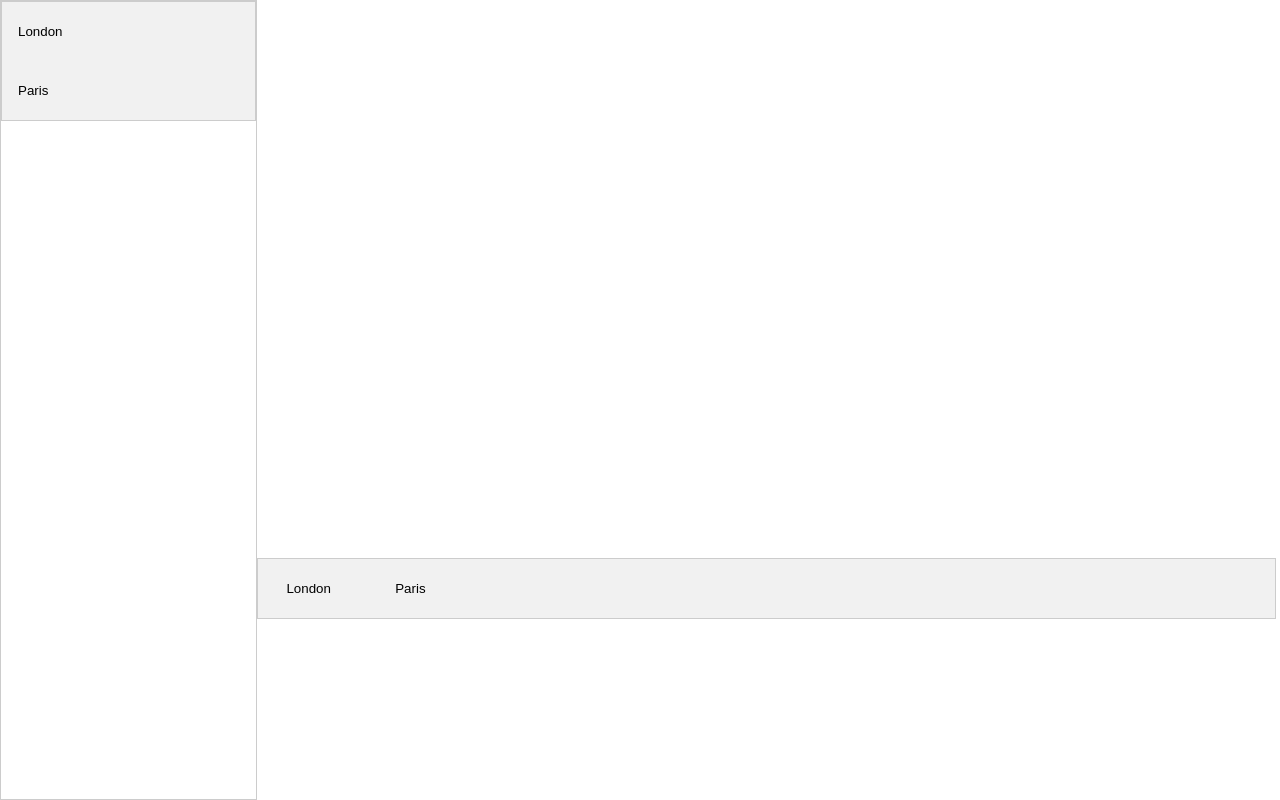
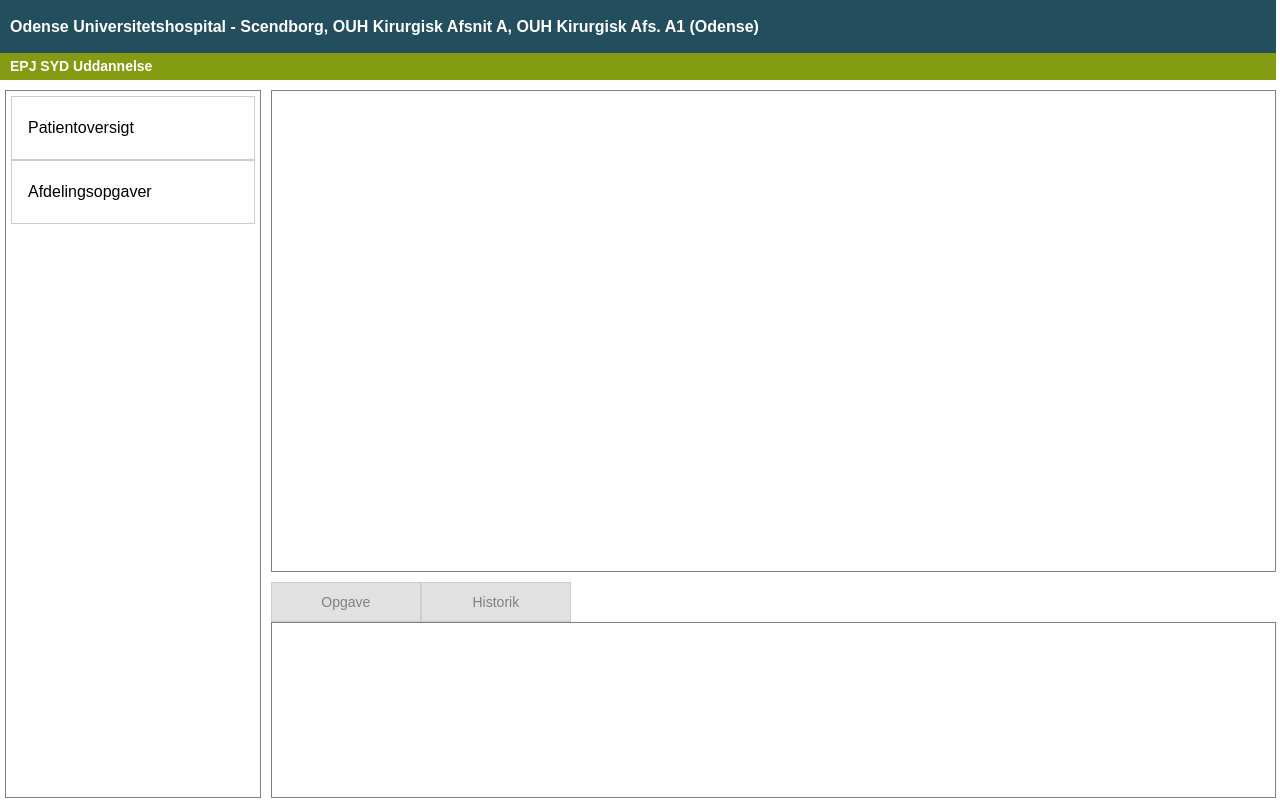
Before and after one commit to rubenbaskaran/epj-syd-extension, a React (Create React App) app: page / in a window 1280 px wide. Built offline with nearby package versions, Linux system fonts and the light colour scheme.

Commit message:
made UI look like EPJ syd

```diff
--- /dev/null
+++ b/src/AfdelingsopgaverMenuContent.js
@@ -0,0 +1,12 @@
+import React from "react";
+import "./App.css";
+
+function AfdelingsopgaverMenuContent() {
+  return (
+    <div>
+      <h2>Afdelingsopgaver</h2>
+    </div>
+  );
+}
+
+export default AfdelingsopgaverMenuContent;
--- a/src/App.css
+++ b/src/App.css
@@ -1,26 +1,38 @@
 /* Menu & tab */
 
-.menu,
+.menu {
+  margin: 5px;
+}
+
 .tab {
-  border: 1px solid #ccc;
-  background-color: #f1f1f1;
+  display: flex;
+  background-color: white;
+  margin-left: 10px;
+  align-items: flex-end;
+  justify-content: left;
 }
 
 .menu button {
-  background-color: inherit;
+  background-color: white;
   padding: 22px 16px;
-  border: none;
+  border: 1px solid #ccc;
   cursor: pointer;
   text-align: left;
   width: 100%;
+  font-family: arial;
+  font-size: 16px;
 }
 
 .tab button {
-  background-color: inherit;
-  padding: 22px 16px;
-  border: none;
+  width: 150px;
+  height: 40px;
+  background-color: #e1e1e1;
+  padding: 10px;
+  border: 1px solid #ccc;
   cursor: pointer;
-  width: 10%;
+  font-family: arial;
+  font-size: 14px;
+  color: grey;
 }
 
 .menu button:hover,
@@ -29,14 +41,30 @@
   background-color: #ddd;
 }
 
-.menu button.active,
-.tab button.active {
-  background-color: #bbb;
+.menu button.active {
+  background-color: #d5e0e2;
 }
 
-.menucontent,
+.tab button.active {
+  background-color: white;
+  font-size: 16px;
+  color: black;
+}
+
+.menucontent {
+  padding-left: 12px;
+  border: 1px solid #7f7f7f;
+  height: 100%;
+  margin-left: 10px;
+  margin-bottom: 10px;
+  margin-top: 10px;
+}
+
 .tabcontent {
-  padding: 6px 12px;
+  padding-left: 12px;
+  border: 1px solid #7f7f7f;
+  height: 100%;
+  margin-left: 10px;
 }
 
 /* END */
--- a/src/App.js
+++ b/src/App.js
@@ -1,20 +1,26 @@
 import React from "react";
 import "./App.css";
-import LondonMenuContent from "./LondonMenuContent";
-import ParisMenuContent from "./ParisMenuContent";
-import LondonTabContent from "./LondonTabContent";
-import ParisTabContent from "./ParisTabContent";
+import PatientoversigtMenuContent from "./PatientoversigtMenuContent";
+import AfdelingsopgaverMenuContent from "./AfdelingsopgaverMenuContent";
+import OpgaveTabContent from "./OpgaveTabContent";
+import HistorikTabContent from "./HistorikTabContent";
 
 function App() {
   const [chosenMenuItem, setChosenMenuItem] = React.useState(null);
   const [chosenTabItem, setChosenTabItem] = React.useState(null);
   const [chosenTableRowData, setChosenTableRowData] = React.useState(null);
 
+  React.useEffect(() => {
+    if (chosenTableRowData != null) {
+      document.getElementById("myBtn").click();
+    }
+  }, [chosenTableRowData]);
+
   return (
     <div
       style={{
         display: "flex",
-        flexDirection: "row",
+        flexDirection: "column",
         height: "99.7vh",
         width: "99.7vw",
       }}
@@ -22,25 +28,72 @@ function App() {
       <div
         style={{
           display: "flex",
+          flex: 1,
+          flexDirection: "column",
+        }}
+      >
+        <div
+          style={{
+            display: "flex",
+            flex: 2,
+            backgroundColor: "#234E5E",
+            color: "white",
+            alignItems: "center",
+            fontFamily: "arial",
+            fontSize: "16px",
+            fontWeight: "bold",
+            paddingLeft: "10px",
+          }}
+        >
+          Odense Universitetshospital - Scendborg, OUH Kirurgisk Afsnit A, OUH
+          Kirurgisk Afs. A1 (Odense)
+        </div>
+        <div
+          style={{
+            display: "flex",
+            flex: 1,
+            backgroundColor: "#839C12",
+            color: "white",
+            alignItems: "center",
+            fontFamily: "arial",
+            fontSize: "14px",
+            fontWeight: "bold",
+            paddingLeft: "10px",
+          }}
+        >
+          EPJ SYD Uddannelse
+        </div>
+      </div>
+      <div
+        style={{
+          display: "flex",
+          flex: 9,
+          flexDirection: "row",
+        }}
+      >
+        <div
+          style={{
+            display: "flex",
             flexDirection: "column",
             flex: 1,
-          height: "100%",
+            marginTop: 10,
+            marginLeft: 5,
             backgroundColor: "white",
-          border: "1px solid #ccc",
+            border: "1px solid #7f7f7f",
           }}
         >
           <div className="menu">
             <button
-            className={chosenMenuItem === "London" ? "active" : ""}
-            onClick={() => setChosenMenuItem("London")}
+              className={chosenMenuItem === "Patientoversigt" ? "active" : ""}
+              onClick={() => setChosenMenuItem("Patientoversigt")}
             >
-            London
+              Patientoversigt
             </button>
             <button
-            className={chosenMenuItem === "Paris" ? "active" : ""}
-            onClick={() => setChosenMenuItem("Paris")}
+              className={chosenMenuItem === "Afdelingsopgaver" ? "active" : ""}
+              onClick={() => setChosenMenuItem("Afdelingsopgaver")}
             >
-            Paris
+              Afdelingsopgaver
             </button>
           </div>
         </div>
@@ -61,10 +114,16 @@ function App() {
               backgroundColor: "white",
             }}
           >
-          {chosenMenuItem === "London" && (
-            <LondonMenuContent setChosenTableRow={setChosenTableRowData} />
+            <div className="menucontent">
+              {chosenMenuItem === "Patientoversigt" && (
+                <PatientoversigtMenuContent
+                  setChosenTableRow={setChosenTableRowData}
+                />
               )}
-          {chosenMenuItem === "Paris" && <ParisMenuContent />}
+              {chosenMenuItem === "Afdelingsopgaver" && (
+                <AfdelingsopgaverMenuContent />
+              )}
+            </div>
           </div>
           <div
             style={{
@@ -77,23 +136,26 @@ function App() {
           >
             <div className="tab">
               <button
+                id="myBtn"
                 className={chosenTabItem === "London" ? "active" : ""}
                 onClick={() => setChosenTabItem("London")}
               >
-              London
+                Opgave
               </button>
               <button
                 className={chosenTabItem === "Paris" ? "active" : ""}
                 onClick={() => setChosenTabItem("Paris")}
               >
-              Paris
+                Historik
               </button>
             </div>
-
+            <div className="tabcontent">
               {chosenTabItem === "London" && (
-            <LondonTabContent data={chosenTableRowData} />
+                <OpgaveTabContent data={chosenTableRowData} />
               )}
-          {chosenTabItem === "Paris" && <ParisTabContent />}
+              {chosenTabItem === "Paris" && <HistorikTabContent />}
+            </div>
+          </div>
         </div>
       </div>
     </div>
--- a/src/ParisTabContent.js
+++ b/src/HistorikTabContent.js
@@ -3,9 +3,8 @@ import "./App.css";
 
 function ParisTabContent() {
   return (
-    <div className="tabcontent">
-      <h3>Tab: Paris</h3>
-      <p>Paris is the capital city of France.</p>
+    <div>
+      <h3>Historik</h3>
     </div>
   );
 }
--- a/src/LondonTabContent.js
+++ b/src/OpgaveTabContent.js
@@ -3,8 +3,8 @@ import "./App.css";
 
 function LondonTabContent(props) {
   return (
-    <div className="tabcontent">
-      <h3>Tab: London</h3>
+    <div>
+      <h3>Opgave</h3>
       <p>Firstname: {props?.data?.firstname ? props.data.firstname : ""}</p>
       <p>Lastname: {props?.data?.lastname ? props.data.lastname : ""}</p>
       <p>Points: {props?.data?.points ? props.data.points : ""}</p>
--- a/src/ParisMenuContent.js
+++ /dev/null
@@ -1,13 +0,0 @@
-import React from "react";
-import "./App.css";
-
-function ParisMenuContent() {
-  return (
-    <div className="menucontent">
-      <h3>Menu: Paris</h3>
-      <p>Paris is the capital city of France.</p>
-    </div>
-  );
-}
-
-export default ParisMenuContent;
--- a/src/LondonMenuContent.js
+++ b/src/PatientoversigtMenuContent.js
@@ -1,7 +1,7 @@
 import React from "react";
 import "./App.css";
 
-function LondonMenuContent(props) {
+function PatientoversigtMenuContent(props) {
   React.useEffect(() => {
     var trs = document.querySelectorAll("tbody tr");
     for (var i = 0; i < trs.length; i++) {
@@ -31,13 +31,8 @@ function LondonMenuContent(props) {
   }, []);
 
   return (
-    <div className="menucontent">
-      <h2>Zebra Striped Table</h2>
-      <p>
-        For zebra-striped tables, use the nth-child() selector and add a
-        background-color to all even (or odd) table rows:
-      </p>
-
+    <div>
+      <h2>Patientoversigt</h2>
       <table>
         <thead>
           <tr>
@@ -68,4 +63,4 @@ function LondonMenuContent(props) {
   );
 }
 
-export default LondonMenuContent;
+export default PatientoversigtMenuContent;
```
Lines whose indentation alone changed are shown as unchanged.
